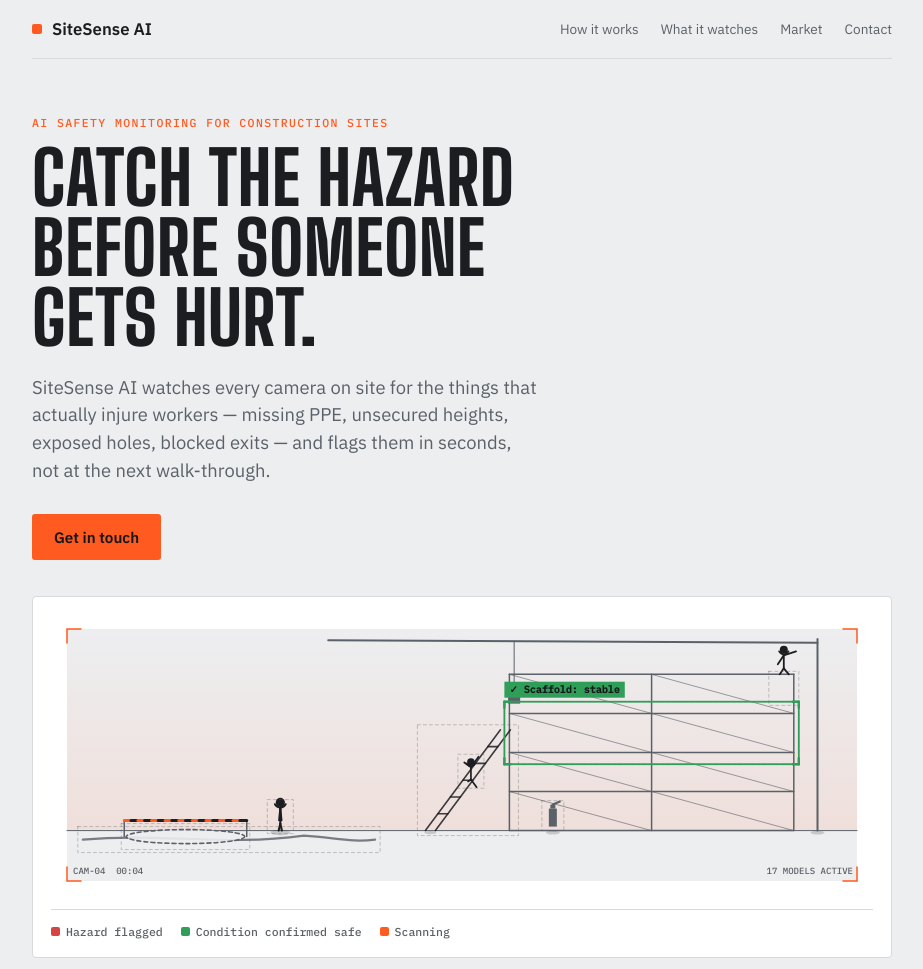
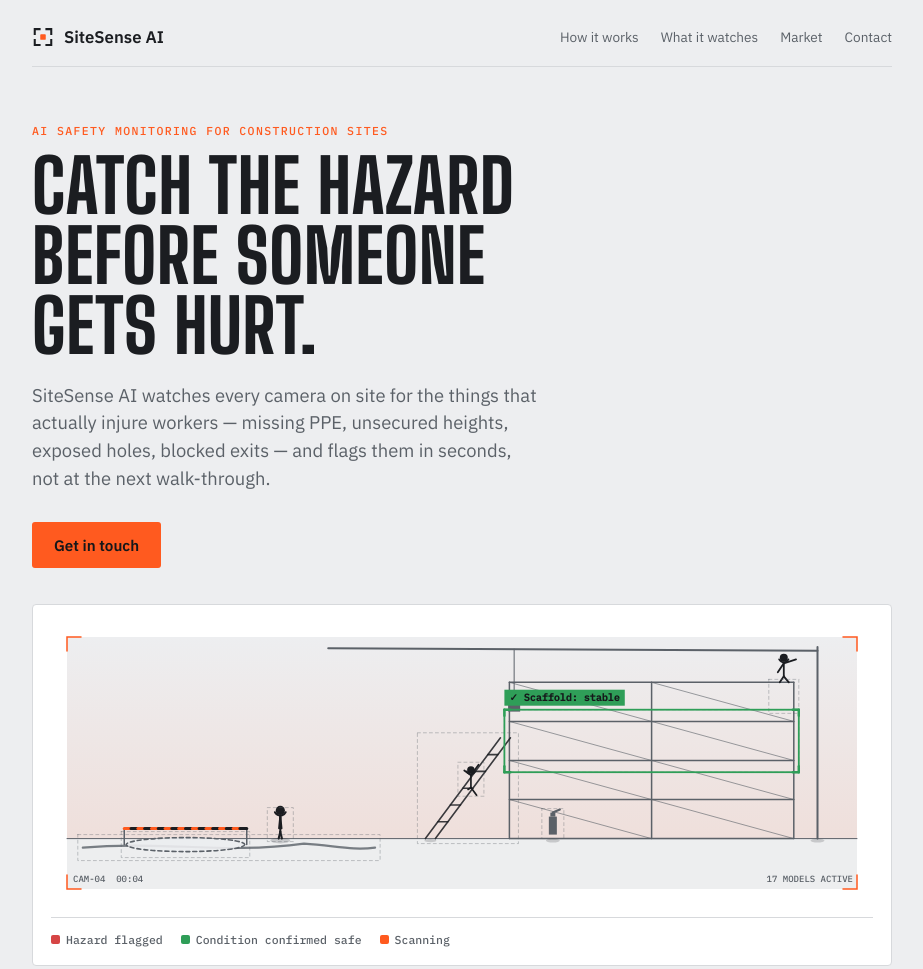
Before and after one commit to chinnabathinikarunakar1729/sitesense-ai, a plain HTML site: page index.html in a window 1280 px wide. Shown: the top 969 px of the page, without its empty margins (178-1101 px from the left). Drawn offline with Linux system fonts and the light colour scheme.

Commit message:
Update index.html

```diff
--- a/index.html
+++ b/index.html
@@ -1,5 +1,13 @@
-<!doctype html><html><head><meta charset=utf8><meta name=viewport content="width=device-width,initial-scale=1,viewport-fit=cover"><style>:root{color-scheme:light;box-sizing:border-box;padding-top:env(safe-area-inset-top,0px);padding-bottom:env(safe-area-inset-bottom,0px)}html{scroll-padding-top:env(safe-area-inset-top,0px)}body{margin:0;padding:0;font:14px -apple-system,BlinkMacSystemFont,sans-serif;background:#faf9f5;color:#141413}img{max-width:100%}[hidden]:not([hidden=until-found i]){display:none!important}</style></head><body>
-<title>SiteSense AI</title>
+<!doctype html>
+<html lang="en">
+<head>
+<meta charset="utf-8">
+<meta name="viewport" content="width=device-width, initial-scale=1">
+<title>SiteSense AI — AI safety monitoring for construction sites</title>
+<meta name="description" content="SiteSense AI watches every camera on a construction site for the hazards that actually injure workers, and flags them in seconds.">
+<link rel="icon" href="icon.svg" type="image/svg+xml">
+<link rel="icon" href="favicon.ico" sizes="any">
+<link rel="apple-touch-icon" href="apple-touch-icon.png">
 <link rel="preconnect" href="https://fonts.googleapis.com">
 <link rel="preconnect" href="https://fonts.gstatic.com" crossorigin>
 <link href="https://fonts.googleapis.com/css2?family=Big+Shoulders+Display:wght@700;800&family=IBM+Plex+Sans:wght@400;500;600&family=IBM+Plex+Mono:wght@500&display=swap" rel="stylesheet">
@@ -45,7 +53,9 @@
     border-bottom:1px solid var(--border);
   }
   .wordmark{display:flex; align-items:center; gap:10px; font-weight:600; font-size:1.05rem;}
-  .wordmark .dot{width:10px; height:10px; background:var(--accent); border-radius:2px; flex:none;}
+  .wordmark .mark{width:22px; height:22px; flex:none;}
+  .wordmark .mark .frame{stroke:var(--fg);}
+  .wordmark .mark .dot{fill:var(--accent);}
   nav{display:flex; gap:22px; font-size:0.85rem; color:var(--muted);}
   nav a{color:inherit; text-decoration:none;}
   nav a:hover{color:var(--fg);}
@@ -146,11 +156,23 @@
     display:flex; justify-content:space-between; gap:12px; flex-wrap:wrap;
   }
 </style>
-
+</head>
+<body>
 <div class="wrap">
 
   <header>
-    <div class="wordmark"><span class="dot"></span>SiteSense AI</div>
+    <div class="wordmark">
+      <svg class="mark" viewBox="0 0 64 64" aria-hidden="true">
+        <g class="frame" fill="none" stroke-width="6" stroke-linecap="square" stroke-linejoin="miter">
+          <path d="M8 23 V9 H22"/>
+          <path d="M56 23 V9 H42"/>
+          <path d="M8 41 V55 H22"/>
+          <path d="M56 41 V55 H42"/>
+        </g>
+        <rect class="dot" x="24" y="24" width="16" height="16" rx="2.5"/>
+      </svg>
+      SiteSense AI
+    </div>
     <nav>
       <a href="#how">How it works</a>
       <a href="#watch">What it watches</a>
@@ -701,5 +723,5 @@
     requestAnimationFrame(tick);
   })();
 </script>
-
-</body></html>
+</body>
+</html>
```
